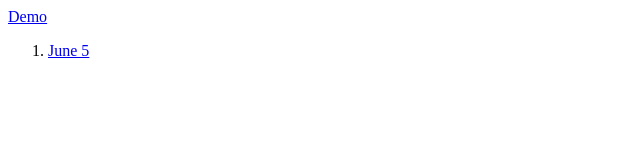
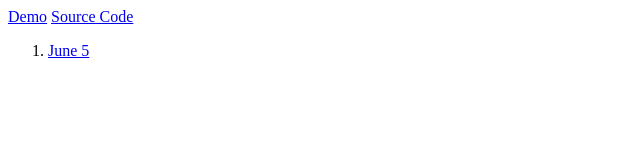
Before and after one commit to katokdoescode/filling-practice, a plain HTML site: page index.html in a window 1280 px wide. Shown: the whole page, without its empty margins (0-640 px from the left). Drawn offline with Linux system fonts and the light colour scheme.

```diff
--- a/index.html
+++ b/index.html
@@ -11,6 +11,7 @@
 	<header>
 		<nav>
 			<a href="./demo.html">Demo</a>
+			<a href="https://github.com/katokdoescode/filling-practice" target="_blank">Source Code</a>
 			<ol>
 				<li>
 					<a href="./practices/june-5.html">June 5</a>
```
Also changed, not shown: 1 other file.
